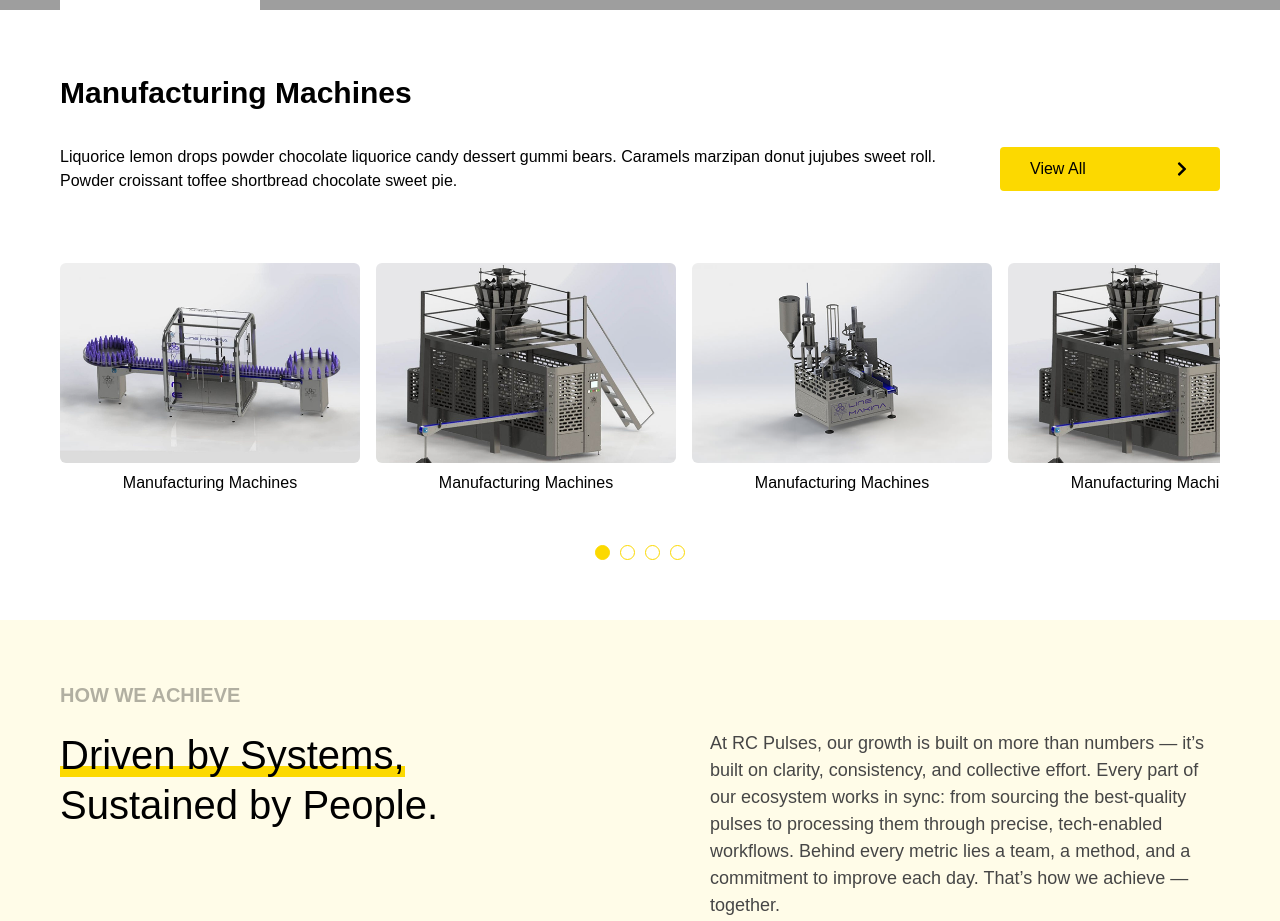
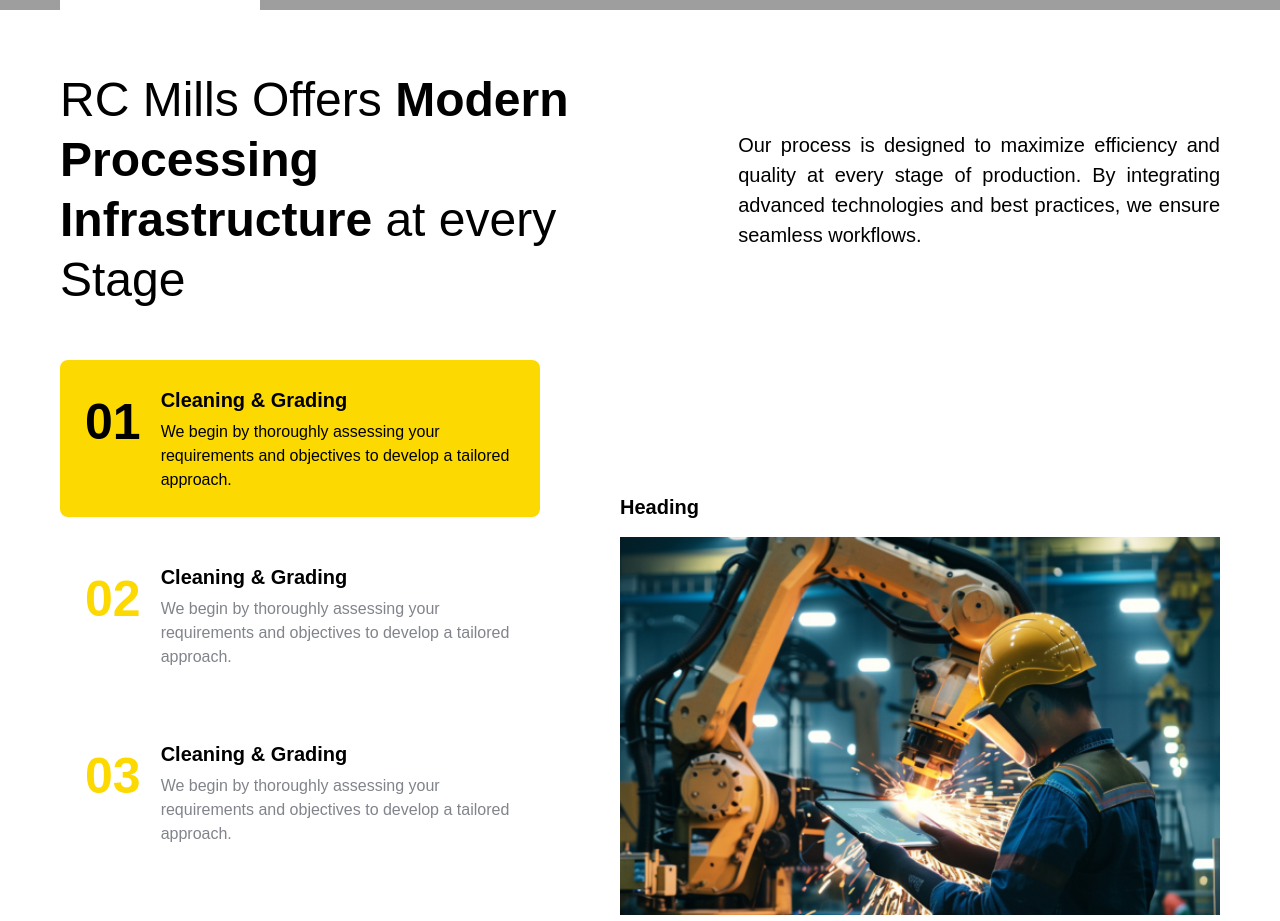
Before and after one commit to piyushpaliwalcodes/rc, a Next.js app: page / in a window 1280 px wide. Shown: the part 3980-4901 px from the top of the page. Built offline with nearby package versions, Linux system fonts and the light colour scheme; grey boxes are pictures that could not be loaded.

Commit message:
video added too

```diff
--- a/app/page.tsx
+++ b/app/page.tsx
@@ -13,7 +13,28 @@ import Whychooseus from "@/components/Whychooseus";
 import Ourclientsay from "@/components/Ourclientsay";
 import Greenery from "@/components/Greenery";
 import Momstrusted from "@/components/Momstrusted";
+import VideoPlayer from "@/components/Videoplayer";
 export default function Home() {
+
+  const faqs = [
+    {
+      question:"What industries do you serve?",
+      answer:"We cater to food processing units, retail distributors, hotel and catering businesses (HORECA), and global exporters across the pulse and grain industry."
+    },
+    {
+      question:"Do you provide private label packaging?",
+      answer:"Yes, RC Pulses offers customized bulk and retail private label packaging solutions tailored for regional and international markets."
+    },
+    {
+      question:"Are your products export-compliant?",
+      answer:"Absolutely. All our pulses are processed under certifications like FSSAI, APEDA, and USFDA norms, meeting major global quality standards."
+    }
+    ,
+    {
+      question:"Can I source multiple product variants in one shipment?",
+      answer:"Yes, we provide flexible order configurations, allowing mixed product loads across all SKUs — from Orid Gota to Polished Chilka Dal."
+    }
+  ]
   return (
     <div className="bg-white flex flex-col font-roboto min-h-[100vh] text-black max-w-full">
 
@@ -25,13 +46,17 @@ export default function Home() {
       <Whatwedo/>
       <Howweachieve/>
 
+      <VideoPlayer/>
+
+
+
       <Ourprocess/>
 
       <Whatwemanufacture/>
       <Ourclientsay/>
-      <Meetourteam/>
+      {/* <Meetourteam/> */}
       <Greenery/>
-      <Haveaquestion/>
+      <Haveaquestion faqs={faqs}/>
       <Withtractor/>
 
 
--- a/components/Haveaquestion.tsx
+++ b/components/Haveaquestion.tsx
@@ -28,7 +28,7 @@ const Faqquestion = ({question, answer,selectedindex,index,setSelectedindex}: {q
     )
 }
 
-const Haveaquestion = () =>
+const Haveaquestion = ({faqs}:{faqs:any}) =>
 {
     const faqquestions = [
         {
@@ -56,14 +56,14 @@ const Haveaquestion = () =>
             <div className="flex flex-col gap-4 md:gap-[30px]" >
                 <div className="flex flex-col ">
                 <h1 className="text-[24px] md:text-[48px]/[60px]">Have a <span className="yellounderline">Question?</span> </h1>
-                <h1 className="text-[24px] md:text-[48px]/[60px]"> We are here to answer.</h1>
+                <h1 className="text-[24px] md:text-[48px]/[60px]"> We are here to help.</h1>
                 </div>
-                <p className="w-full md:w-[85%] text-[15px] md:text-base">With more than 200,000 Retail outlets across 65+ branches, Ramlal Champalal (RC) is one of the largest Distribution House & Logistics services providers for various industries.</p>
+                <p className="w-full md:w-[85%] text-[15px] md:text-base">From product sourcing to international delivery, RC Pulses is committed to offering full support to every customer. Whether you're a wholesaler, exporter, or retail brand — we’ve got answers for you.</p>
             </div>
             <div className="flex flex-col gap-4 md:gap-[30px]">
                 <div className="flex flex-col gap-3 md:gap-[20px]">
                 {
-                    faqquestions.map((question,index) => (
+                    faqs.map((question,index) => (
                         <Faqquestion key={index} question={question.question} answer={question.answer} selectedindex={selectedindex} index={index} setSelectedindex={setSelectedindex}/>
                     ))
                 }
--- a/components/Ourclientsay.tsx
+++ b/components/Ourclientsay.tsx
@@ -67,7 +67,7 @@ const Ourclientsay = () =>
                         <Image src="/images/setting.png" alt="setting" width={20} height={20} className="w-[20px] h-[20px] " />
                         <p className="font-manrope font-medium uppercase tracking-widest text-[14px] md:text-base">OUR CLIENT SAY</p>
                     </div>
-                    <p className="text-[24px] md:text-[48px]/[60px] font-light">What our satisfied clients <br/> <span  className="font-semibold">are saying.</span></p>
+                    <p className="text-[24px] md:text-[48px]/[60px] font-light"> Trusted by India's Leading <br/> <span  className="font-semibold">Dal Distributors.</span></p>
                     {/* Embla Carousel Start */}
                     <div className="relative w-full">
                         <div className="overflow-hidden" ref={emblaRef}>
@@ -92,13 +92,13 @@ const Ourclientsay = () =>
                     {/* Embla Carousel End */}
                 </div>
             </div>
-            <div className="flex flex-row gap-2 md:gap-[10px] justify-between items-center mt-8 md:mt-[120px] w-full">
+            {/* <div className="flex flex-row gap-2 md:gap-[10px] justify-between items-center mt-8 md:mt-[120px] w-full">
                 {
                     Array.from({length:5}).map((item,index)=>(
                         <div className="flex items-center flex-1 justify-center"><Image src="/images/dummylogo.png" alt="ourclientsay" width={70} height={30} className="w-[60px] h-[24px] md:w-[170px] md:h-[48px] object-contain" /></div>
                     ))
                 }
-            </div>
+            </div> */}
         </div>
     )
 }
--- /dev/null
+++ b/components/Ourprocess2.tsx
@@ -0,0 +1,63 @@
+"use client";
+import Image from "next/image";
+import { useState } from "react";
+const Ourprocess2 = () => {
+    const [selectedStep, setSelectedStep] = useState(0);
+    const steps = [
+        {
+            title:"Cleaning & Grading",
+            description:"We begin by thoroughly assessing your requirements and objectives to develop a tailored approach.",
+            image:"/images/ourapproach.jpg"
+        },
+        {
+            title:"Cleaning & Grading",
+            description:"We begin by thoroughly assessing your requirements and objectives to develop a tailored approach.",
+            image:"/images/ourapproach.jpg"
+        },
+        {
+            title:"Cleaning & Grading",
+            description:"We begin by thoroughly assessing your requirements and objectives to develop a tailored approach.",
+            image:"/images/ourapproach.jpg"
+        },
+        {
+            title:"Cleaning & Grading",
+            description:"We begin by thoroughly assessing your requirements and objectives to develop a tailored approach.",
+            image:"/images/ourapproach.jpg"
+        },
+    ]
+    return (
+        <div className="flex flex-col justify-center  py-6 md:py-[60px]  gap-8 md:gap-[50px] text-black w-full max-w-full">
+            <div className="flex flex-col gap-4 md:gap-[20px]">
+
+                <div className="flex flex-col lg:flex-row gap-4 md:gap-[100px] items-start lg:items-center w-full ">
+                    <p className="text-[24px] md:text-[48px]/[60px] font-light md:w-[80%]">RC Mills Offers <span className="font-bold">Modern Processing Infrastructure</span>  at every Stage <br/></p>
+                    <p className="w-full lg:w-2/3 text-[15px] md:text-[20px] w-full text-justify">Our process is designed to maximize efficiency and quality at every stage of production. By integrating advanced technologies and best practices, we ensure seamless workflows.</p>
+                </div>
+            </div>
+            <div className="flex flex-col-reverse lg:flex-row gap-8 md:gap-[80px] w-full items-center">
+
+                <div className="flex flex-col gap-4 md:gap-[20px] w-full">
+                    {
+                        steps.map((step,index) => (
+                           <div className="flex flex-col gap-2 md:gap-[10px]"> <div key={index} className={`flex gap-4 md:gap-[20px] py-4 md:py-[25px] px-4 md:px-[25px] hover:cursor-pointer rounded-[8px]  ${selectedStep === index ? "bg-[#FCD900] text-black" : "hover:bg-[#ffe30029] transition-all duration-200 "}`} onClick={() => setSelectedStep(index)}>
+                                <p className={`text-[#FCD900] text-[32px] md:text-[50px] font-bold ${selectedStep==index?"text-black":""}`}>0{index+1}</p>
+                                <div className="flex flex-col gap-1 md:gap-[5px]">
+                                    <p className="font-semibold text-[16px] md:text-[20px] text-black">{step.title}</p>
+                                    <p className={`text-[#81848A] text-[14px] md:text-[16px] ${selectedStep==index?"text-black":""}`}>{step.description}</p>
+                                </div>
+                            </div>
+                            {selectedStep == index && <Image src={steps[index].image} alt="line" width={100} height={100} className="w-full h-auto block md:hidden ease-in-out duration-300" />}
+                            </div>
+                        ))
+                    }
+                </div>
+                <div className="flex flex-col gap-4 w-full max-w-[400px] md:max-w-[600px] lg:w-[600px] flex-shrink-0 mx-auto lg:mx-0">
+                    <h1 className="text-xl font-bold">Heading</h1>
+                    <Image src={steps[selectedStep].image} alt="process" width={606} height={1000} className="w-full h-auto hidden md:block" />
+                </div>
+            </div>
+        </div>
+    )
+}
+
+export default Ourprocess2;
--- /dev/null
+++ b/components/Videoplayer.tsx
@@ -0,0 +1,51 @@
+"use client"
+
+import { useState } from 'react'
+
+export default function VideoPlayer() {
+  const [isMuted, setIsMuted] = useState(true)
+
+  const toggleMute = () => {
+    const iframe = document.getElementById('vimeo-player') as HTMLIFrameElement
+    if (iframe && iframe.contentWindow) {
+      // Toggle mute state
+      setIsMuted(!isMuted)
+      // Send message to Vimeo player
+      iframe.contentWindow.postMessage(
+        `{"method":"setVolume","value":${isMuted ? 1 : 0}}`,
+        '*'
+      )
+    }
+  }
+
+  return (
+    <div className="relative min-w-full   md:h-[110vh]  rounded-lg">
+      <iframe
+        id="vimeo-player"
+        src="https://player.vimeo.com/video/1114819389?autoplay=1&muted=1&loop=1&controls=0&background=1"
+        className="w-full h-full"
+        frameBorder="0"
+        allow="autoplay; fullscreen; picture-in-picture"
+        allowFullScreen
+        title="RC Company Video"
+      />
+
+      {/* Custom Mute/Unmute Button */}
+      <button
+        onClick={toggleMute}
+        className="absolute bottom-16 right-4 bg-white/90 hover:bg-white text-gray-800 rounded-full p-3 shadow-lg transition-all duration-200 hover:scale-110 z-10"
+        title={isMuted ? "Unmute" : "Mute"}
+      >
+        {isMuted ? (
+          <svg className="w-6 h-6" fill="currentColor" viewBox="0 0 24 24">
+            <path d="M16.5 12c0-1.77-1.02-3.31-2.5-4.03v2.21l2.45 2.45c.03-.2.05-.41.05-.63zm2.5 0c0 .94-.2 1.82-.54 2.64l1.51 1.51C20.63 14.91 21 13.5 21 12c0-4.28-2.99-7.86-7-8.77v2.06c2.89.86 5 3.54 5 6.71zM4.27 3L3 4.27 7.73 9H3v6h4l5 5v-6.73l4.25 4.25c-.67.52-1.42.93-2.25 1.18v2.06c1.38-.31 2.63-.95 3.69-1.81L19.73 21 21 19.73l-9-9L4.27 3zM12 4L9.91 6.09 12 8.18V4z"/>
+          </svg>
+        ) : (
+          <svg className="w-6 h-6" fill="currentColor" viewBox="0 0 24 24">
+            <path d="M3 9v6h4l5 5V4L7 9H3zm13.5 3c0-1.77-1.02-3.31-2.5-4.03v8.05c1.48-.73 2.5-2.25 2.5-4.02zM14 3.23v2.06c2.89.86 5 3.54 5 6.71s-2.11 5.85-5 6.71v2.06c4.01-.91 7-4.49 7-8.77s-2.99-7.86-7-8.77z"/>
+          </svg>
+        )}
+      </button>
+    </div>
+  )
+}
--- a/components/Whatwedo.tsx
+++ b/components/Whatwedo.tsx
@@ -1,6 +1,8 @@
 "use client"
 import { useState } from "react";
 import YellowButton from "./Yellowbutton";
+import Ourprocess from "./Ourprocess";
+import Ourprocess2 from "./Ourprocess2";
 
 const Manufacturingcategory = ({title="Manufacturing Machines", description="Liquorice lemon drops powder chocolate liquorice candy dessert gummi bears. Caramels marzipan donut jujubes sweet roll. Powder croissant toffee shortbread chocolate sweet pie. ", images=["/images/machine1.png", "/images/machine2.png", "/images/machine3.png", "/images/machine4.png","/images/machine1.png","/images/machine2.png"]}: {title: string, description: string, images: string[]}) =>
 {
@@ -76,7 +78,8 @@ const Whatwedo = () => {
                 </div>
             </div>
             <div className="flex gap-4 md:gap-[20px] px-4 md:px-8 lg:px-[60px]">
-                <Manufacturingcategory {...whatwedodata[selectedCategory.title as keyof typeof whatwedodata]} />
+                <Ourprocess2/>
+                {/* <Manufacturingcategory {...whatwedodata[selectedCategory.title as keyof typeof whatwedodata]} />*/}
             </div>
         </div>
     )
```
Also changed, not shown: components/Footer.tsx (+18 -2 lines), components/Greenery.tsx (+4 -3 lines), public/images/yellowlocation.png (added), public/images/yellowphone.png (added).
